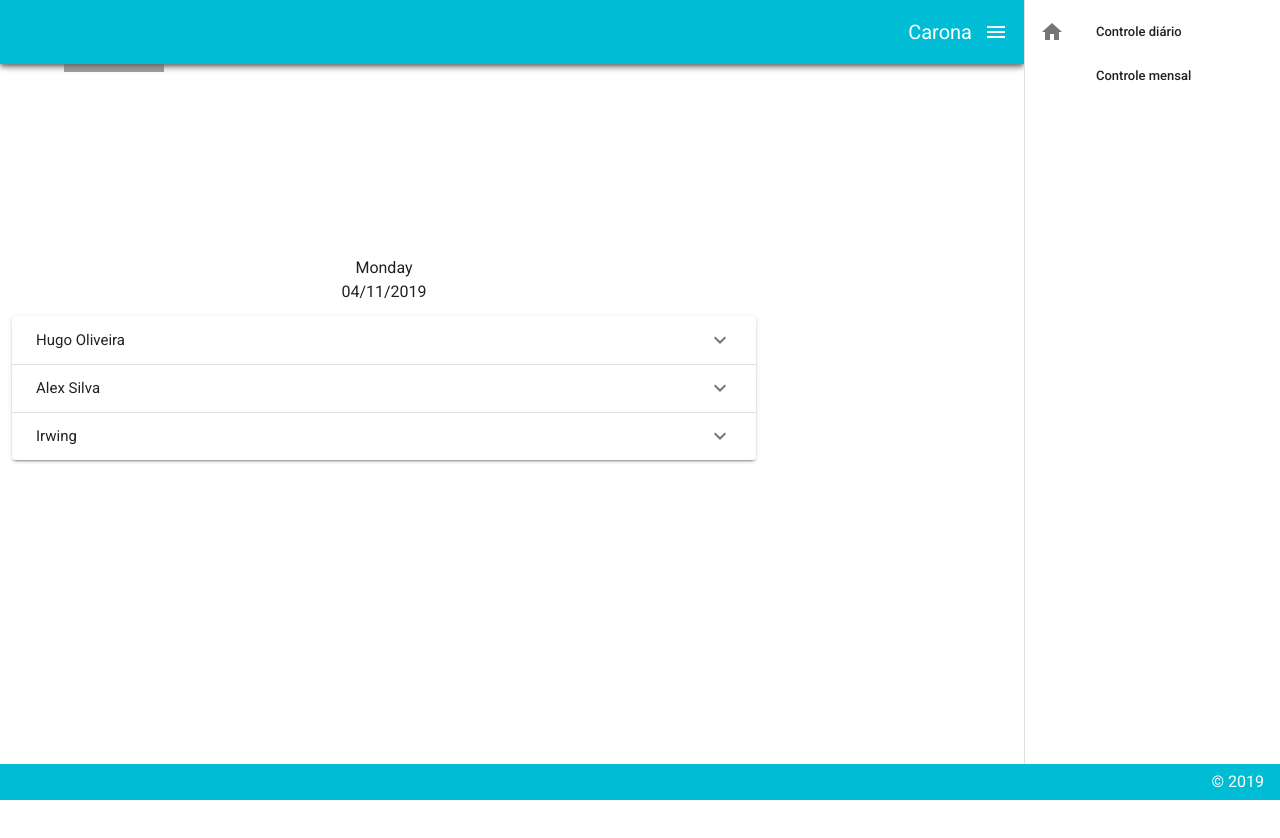
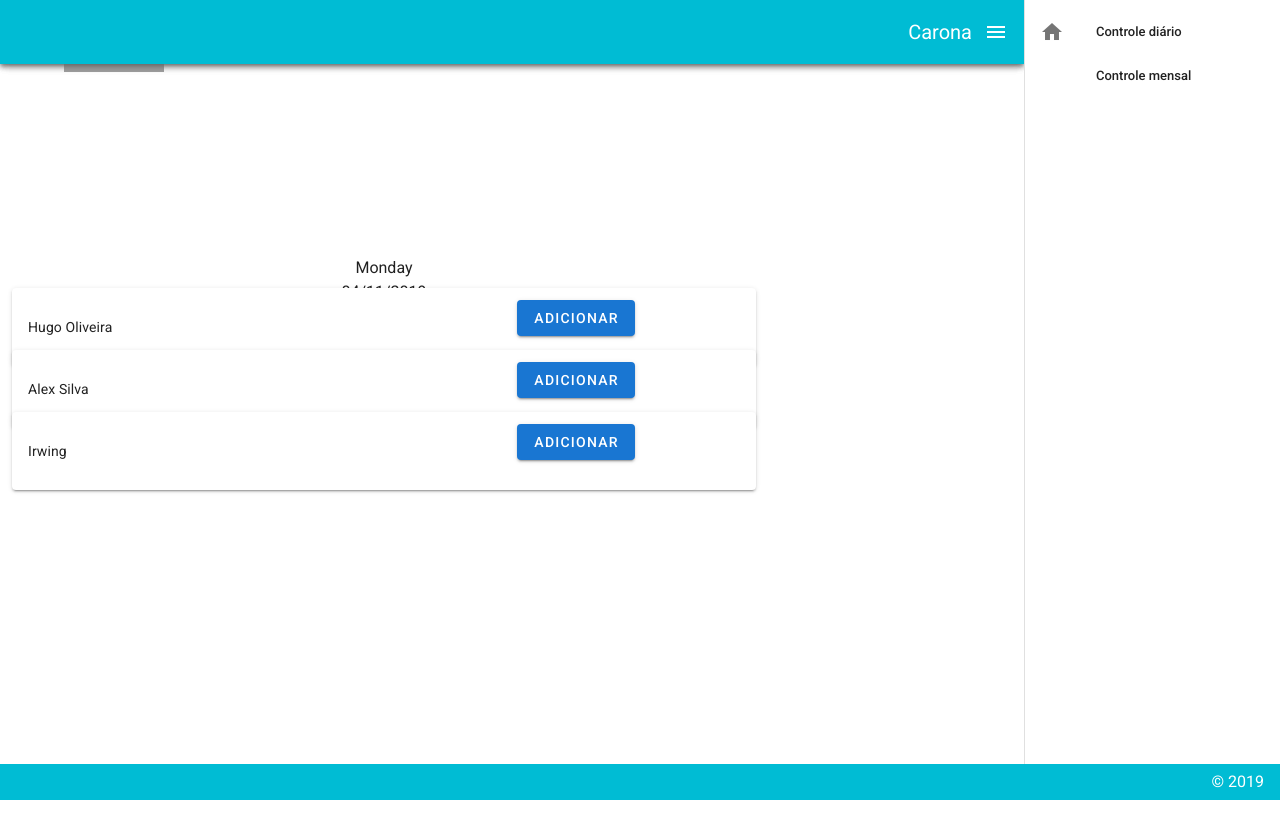
Before and after one commit to HugoOliveiraThor/vuetify-app-carona, a Vue app: page / in a window 1280 px wide. Shown: the top 838 px of the page. Built offline with nearby package versions, Linux system fonts and the light colour scheme; grey boxes are pictures that could not be loaded.

Commit message:
add values

```diff
--- a/package.json
+++ b/package.json
@@ -9,6 +9,7 @@
   },
   "dependencies": {
     "core-js": "^3.3.2",
+    "moment": "^2.24.0",
     "register-service-worker": "^1.6.2",
     "vue": "^2.6.10",
     "vue-router": "^3.1.3",
--- a/src/components/Content.vue
+++ b/src/components/Content.vue
@@ -2,57 +2,11 @@
     <v-row align="center" justify="center">
           <v-col class="text-center">
             <v-row align="center">
-              <v-row justify="space-around">
-                <v-col cols="12" sm="6">
-                  <v-col cols="12" sm="6" md="4">
-                    <v-menu
-                      ref="menu"
-                      v-model="menu"
-                      :close-on-content-click="false"
-                      :return-value.sync="form.date"
-                      transition="scale-transition"
-                      offset-y
-                      min-width="290px"
-                    >
-                      <template v-slot:activator="{ on }">
-                        <v-text-field
-                             v-model="form.date"
-                             label="Data da carona"
-                             readonly
-                             v-on="on">
-                        </v-text-field>
-                      </template>
-                      <v-date-picker
-                        v-model="form.date"
-                        no-title scrollable>
-                        <v-spacer></v-spacer>
-                        <v-btn
-                            text
-                            color="primary"
-                            @click="menu = false">
-                            Cancel
-                        </v-btn>
-                        <v-btn
-                            text color="primary"
-                            @click="$refs.menu.save(date)">
-                            OK
-                        </v-btn>
-                      </v-date-picker>
-                    </v-menu>
-                  </v-col>
-                </v-col>
-                <v-switch
-                    v-model="form.ida"
-                    class="ma-2"
-                    label="Ida">
-                </v-switch>
-                <v-switch
-                    v-model="form.volta"
-                    class="ma-2"
-                    label="Volta">
-                </v-switch>
-              </v-row>
-              <v-btn block color="primary" >Registrar corrida</v-btn>
+              <v-btn
+                block
+                color="primary"
+                @click="register"
+              >Registrar corrida</v-btn>
               <v-divider></v-divider>
             </v-row>
           </v-col>
@@ -68,6 +22,11 @@
         },
         data() {
             return {}
+        },
+        methods: {
+          register() {
+            console.log('Registrou', this.form)
+          }
         }
     }
 </script>
--- a/src/components/TopToolBar.vue
+++ b/src/components/TopToolBar.vue
@@ -38,18 +38,29 @@
         <v-row align="center" justify="center">
           {{formatDate}}
         </v-row>
-        <v-row>
-          <v-col>
-            <v-expansion-panels>
-              <v-expansion-panel v-for="(item,i) in list" :key="i">
-                <v-expansion-panel-header>{{item.name}}</v-expansion-panel-header>
-                <v-expansion-panel-content>
-                  <contentUser :form="item" />
-                </v-expansion-panel-content>
-              </v-expansion-panel>
-            </v-expansion-panels>
-          </v-col>
-        </v-row>
+        <v-row dense>
+        <v-col
+          v-for="(item, i) in list"
+          :key="i"
+          cols="12"
+        >
+          <v-card>
+            <v-row>
+              <v-col cols="6">
+              <div class="d-flex flex-no-wrap justify-space-between">
+                <v-card-subtitle v-text="item.name"></v-card-subtitle>
+              </div>
+            </v-col>
+            <v-col cols="6" class="text-center">
+              <v-btn
+                color="primary"
+                @click="() => register(item)"
+              >Adicionar</v-btn>
+            </v-col>
+            </v-row>
+          </v-card>
+        </v-col>
+      </v-row>
       </v-container>
     </v-content>
 
@@ -62,13 +73,14 @@
 </template>
 
 <script>
-import contentUser from './Content'
+// import contentUser from './Content'
 import moment from 'moment'
+moment.locale('pt-br')
 export default {
   name: "LayoutsDemosBaselineFlipped",
-  components: {
-    contentUser
-  },
+  // components: {
+  //   contentUser
+  // },
   props: {
     source: String
   },
@@ -80,16 +92,38 @@ export default {
       return moment(new Date(), "D_M_YYYY").locale('pt-br').format('dddd')
     }
   },
+  mounted() {
+    // let v = localStorage.getItem('hugo')
+    // if(localStorage.getItem('corridas')) {
+
+    // }
+    // console.log('v', v)
+  },
   data: () => ({
     drawer: null,
     form: {},
     menu: "",
     list: [
-      { name: "Hugo Oliveira", date: new Date() },
-      { name: "Alex Silva", date: new Date() },
-      { name: "Irwing", date: new Date() },
+      { id: 1, name: "Hugo Oliveira", date: moment().format('LLL') },
+      { id: 2, name: "Alex Silva", date: moment().toDate() },
+      { id: 3 , name: "Irwing", date: moment().toDate() },
     ],
     actualDate:''
-  })
+  }),
+  methods: {
+    register(register) {
+      this.verifyConditionToAdd(register)
+      console.log('Registrou', register)
+    },
+    verifyConditionToAdd (register) {
+      if(localStorage.getItem('corridas')) {
+        let u = localStorage.getItem('corridas')
+        console.log('u', u)
+      } else {
+        console.log('Entrou', JSON.stringify(register))
+        localStorage.setItem('corridas', JSON.stringify(register))
+      }
+    }
+  }
 };
 </script>
--- a/src/main.js
+++ b/src/main.js
@@ -3,7 +3,16 @@ import App from './App.vue'
 import router from './router'
 import store from './store'
 import './registerServiceWorker'
-import vuetify from './plugins/vuetify';
+import vuetify from './plugins/vuetify'
+
+Storage.prototype.setObject = function(key, value) {
+  this.setItem(key, JSON.stringify(value));
+}
+
+Storage.prototype.getObject = function(key) {
+  var value = this.getItem(key);
+  return value && JSON.parse(value);
+}
 
 Vue.config.productionTip = false
 
```
Also changed, not shown: 1 other file (tests, documents, lock files or other folders).
